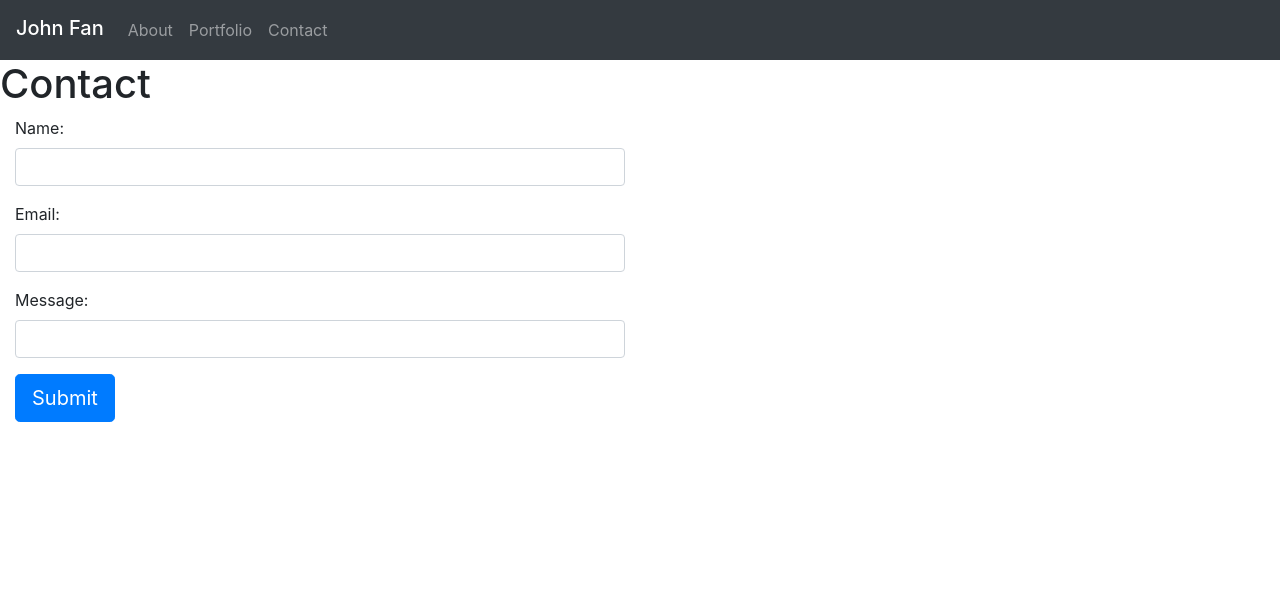
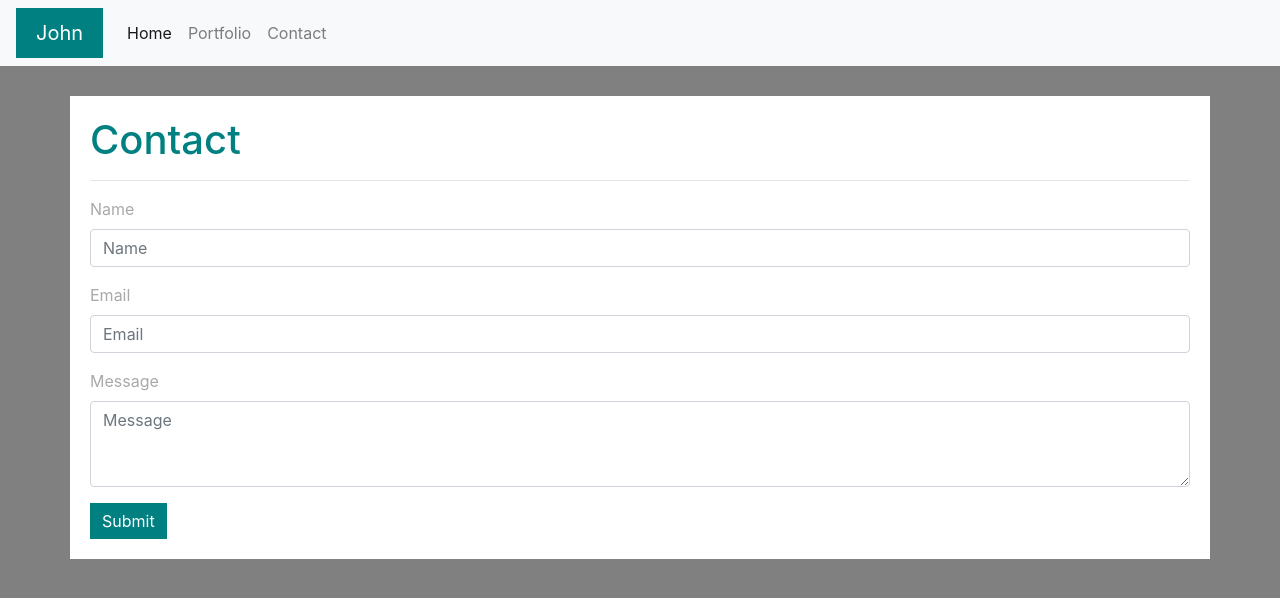
Before and after one commit to johnfan7/HW2, a plain HTML site: page contact.html in a window 1280 px wide. Drawn offline with nearby package versions, Linux system fonts and the light colour scheme.

Commit message:
tutor help

```diff
--- a/contact.html
+++ b/contact.html
@@ -1,64 +1,99 @@
 <!DOCTYPE html>
-<html lang="en-us">
-
+<html lang="en">
 <head>
-
-  <meta charset="UTF-8">
-  <title>Coding Boot Camp!</title>
-
-  <link rel="stylesheet" href="https://maxcdn.bootstrapcdn.com/bootstrap/4.0.0/css/bootstrap.min.css">
-  <link rel="stylesheet" href="https://stackpath.bootstrapcdn.com/font-awesome/4.7.0/css/font-awesome.min.css">
-
-</head>
-
-<body>
+    <meta charset="UTF-8">
+    <meta name="viewport" content="width=device-width, initial-scale=1.0">
+    <title>Contact</title>
+    <link rel="stylesheet" href="https://stackpath.bootstrapcdn.com/bootstrap/4.5.2/css/bootstrap.min.css" integrity="sha384-JcKb8q3iqJ61gNV9KGb8thSsNjpSL0n8PARn9HuZOnIxN0hoP+VmmDGMN5t9UJ0Z" crossorigin="anonymous">
+    <script src="https://code.jquery.com/jquery-3.5.1.slim.min.js" integrity="sha384-DfXdz2htPH0lsSSs5nCTpuj/zy4C+OGpamoFVy38MVBnE+IbbVYUew+OrCXaRkfj" crossorigin="anonymous"></script>
+    <script src="https://cdn.jsdelivr.net/npm/popper.js@1.16.1/dist/umd/popper.min.js" integrity="sha384-9/reFTGAW83EW2RDu2S0VKaIzap3H66lZH81PoYlFhbGU+6BZp6G7niu735Sk7lN" crossorigin="anonymous"></script>
+    <script src="https://stackpath.bootstrapcdn.com/bootstrap/4.5.2/js/bootstrap.min.js" integrity="sha384-B4gt1jrGC7Jh4AgTPSdUtOBvfO8shuf57BaghqFfPlYxofvL8/KUEfYiJOMMV+rV" crossorigin="anonymous"></script>
 
 
-    <nav class="navbar navbar-expand-lg navbar-dark bg-dark">
-        <span class="navbar-brand mb-1 h1">John Fan</span>
-        <button class="navbar-toggler" type="button" data-toggle="collapse" data-target="#navbarSupportedContent"
-          aria-controls="navbarSupportedContent" aria-expanded="false" aria-label="Toggle navigation">
+<style>
+
+    body{
+        background-color: gray
+
+    }
+
+    .navbar-brand {
+        background-color: teal;
+        color: white !important;
+        padding: 10px 20px;
+    }
+
+
+    .container{
+        background-color: white;
+        padding: 20px;
+        margin: 30px auto;
+    }
+
+    h1{
+        color:teal;
+
+    }
+
+    .btn-primary{
+        background-color: teal;
+        border-radius: 0;
+        border:0;
+    }
+
+    label{
+        color: darkgray;
+
+    }
+</style>
+</head>
+<body>
+    <nav class="navbar navbar-expand-lg navbar-light bg-light">
+        <a class="navbar-brand" href="index.html">John</a>
+        <button class="navbar-toggler" type="button" data-toggle="collapse" data-target="#navbarSupportedContent" aria-controls="navbarSupportedContent" aria-expanded="false" aria-label="Toggle navigation">
           <span class="navbar-toggler-icon"></span>
         </button>
+
         <div class="collapse navbar-collapse" id="navbarSupportedContent">
-          <ul class="nav navbar-nav navbar-right">
-            <li class="nav-item">
-              <a class="nav-link" href="index.html">About</a>
+          <ul class="navbar-nav mr-auto">
+            <li class="nav-item active">
+              <a class="nav-link" href="index.html">Home</a>
             </li>
             <li class="nav-item">
               <a class="nav-link" href="portfolio.html">Portfolio</a>
             </li>
             <li class="nav-item">
-              <a class="nav-link" href="contact.html">Contact</a>
-            </li>
+                <a class="nav-link" href="contact.html">Contact</a>
+              </li>
           </ul>
         </div>
       </nav>
 
+    <div class = "container">
+        <div class = "row">
+            <div class = "col">
+                <h1>Contact</h1>
+                <hr>
+                <form>
 
-      <div class="page-header">
-        <h1>Contact</h1>
-      </div>
+                <div class = "form-group">
+                    <label for = "Name">Name</label>
+                    <input id = "Name" class = "form-control" type="text" placeholder = "Name">
+                </div>
 
-      <div class="col-lg-6 col-md-6 col-sm-3">
-      <div class="form-group">
-        <label for="usr">Name:</label>
-        <input type="text" class="form-control" id="usr">
-      </div>
-      <div class="form-group">
-        <label for="pwd">Email:</label>
-        <input type="password" class="form-control" id="pwd">
-      </div>
-      <div class="form-group">
-        <label for="pwd">Message:</label>
-        <input type="password" class="form-control" id="pwd">
-      </div>
-      <button class="btn btn-primary btn-lg">Submit</button>
-    <div>
+                <div class = "form-group">
+                    <label for = "Email">Email</label>
+                    <input id = "Email" class = "form-control" type="text" placeholder = "Email">
+                </div>
 
-  </div>
-
-
+                <div class = "form-group">
+                    <label for = "Message">Message</label>
+                    <textarea class = "form-control" id = "Message" rows = "3" placeholder = "Message"></textarea>
+                </div>
+                <button type = "Submit" class = "btn btn-primary">Submit</button>
+                </form>
+            </div>
+        </div>
+    </div>
 </body>
-
 </html>
```
